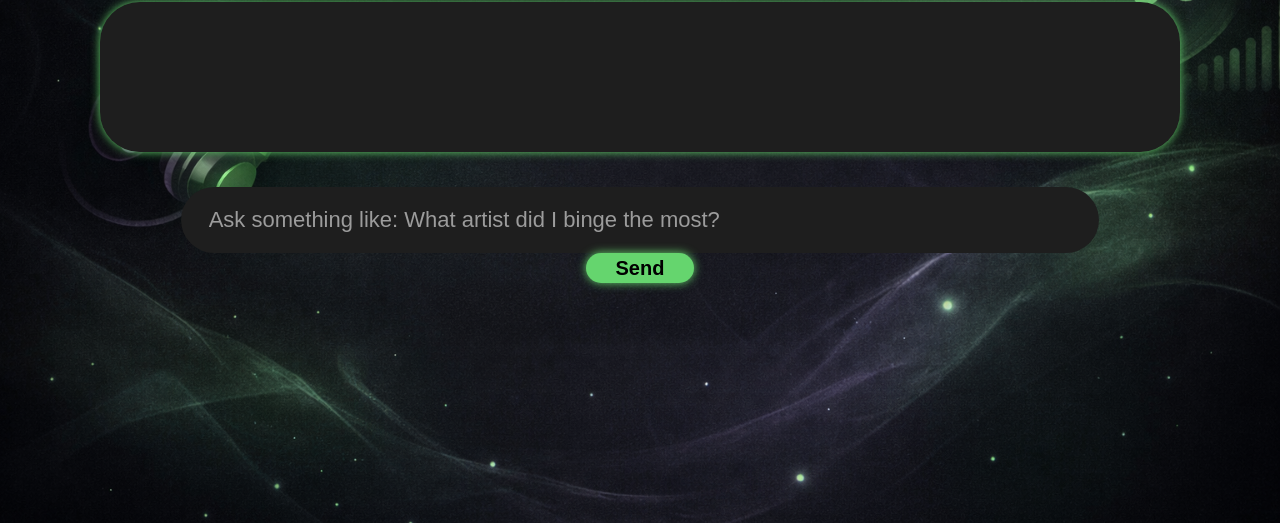
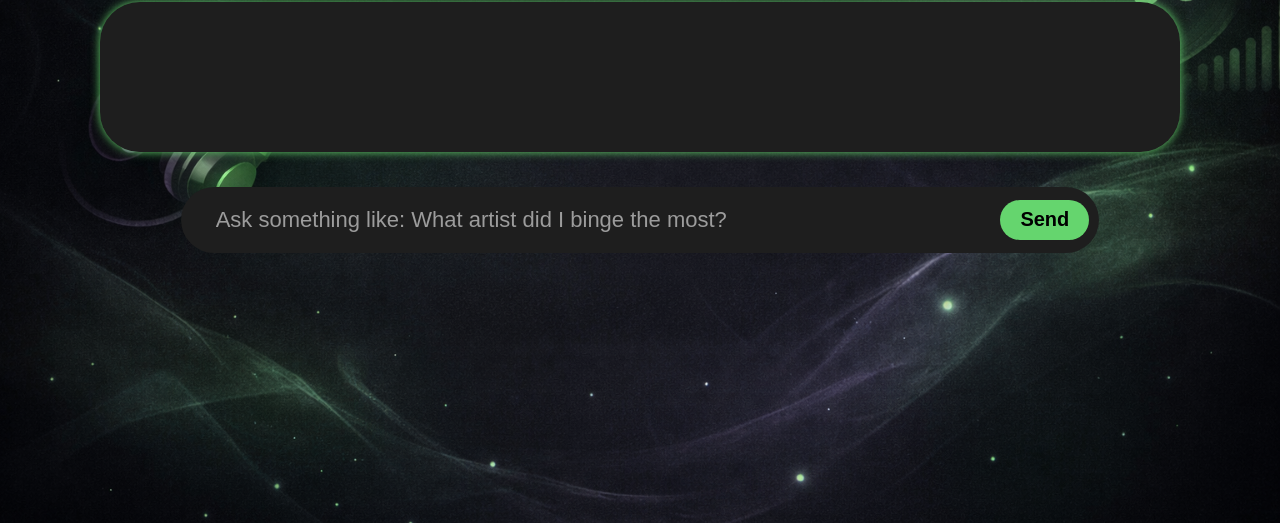
Before and after one commit to nicholasdaviees/spotify-listening-analyzer, a Flask app: page /llm in a window 1280 px wide. Shown: the part 206-729 px from the top of the page. Run offline with Flask 3, Linux system fonts and the light colour scheme.

Commit message:
fixed alignment of user input box and send button

```diff
--- a/static/llm-style.css
+++ b/static/llm-style.css
@@ -142,21 +142,23 @@ h1 { /* Highlight "Ask AI" in page title */
   line-height: 1.5;
 }
 
-/* User input */
+/* Begin user input style */
+.input-wrapper {
+  position: relative;
+  width: 85%;
+}
+
+/* User input box */
 .question-input {
-  width: 85%;
+  width: 100%;
   margin-top: 35px;
-
-  padding: 20px 28px;
+  padding: 20px 120px 20px 35px;
   box-sizing: border-box;
-
   background: #1e1e1e;
   color: #e0e0e0;
-
   border: none;
   outline: none;
   border-radius: 35px;
-
   font-size: 22px;
 }
 
@@ -166,32 +168,18 @@ h1 { /* Highlight "Ask AI" in page title */
 
 /* Send button */
 .question-input-button {
-  display: inline-flex;
-  align-items: center;
-  justify-content: center;
-  padding: 15px 30px;
+  position: absolute;
+  top: 47%;
+  padding: 0 20px;
+  right: 10px;
   border-radius: 999px;
-  gap: 8px;
-
-  height: 25px;
+  height: 40px;
   background: #65D56E;
   color: #000000;
   text-decoration: none;
   font-size: 20px;
   font-weight: 800;
-  line-height: 1;
   cursor: pointer;
-
   border: none;
-  box-shadow: 0 0px 10px #65D56E;
-  transition: all 0.3s ease;
 }
-
-.question-input-button:hover {
-  box-shadow: 0 0px 18px #65D56E;
-  transform: scale(1.02);
-}
-
-.question-input-button:active {
-  transform: scale(0.97);
-}
+/* End user input style */
--- a/templates/llm.html
+++ b/templates/llm.html
@@ -32,6 +32,7 @@
         <div class="chat-box-container">
             <div id="chat-box" class="chat-box"></div>
 
+            <div class="input-wrapper">
                 <input
                     type="text"
                     id="user-question"
@@ -39,7 +40,10 @@
                     placeholder="Ask something like: What artist did I binge the most?"
                 >
 
-            <button class="question-input-button" onclick="sendQuestion()">Send</button>
+                <button class="question-input-button" onclick="sendQuestion()">
+                    Send
+                </button>
+            </div>
         </div>
     </div>
     <script>
--- a/templates/results.html
+++ b/templates/results.html
@@ -262,7 +262,6 @@
             <!-- END TOP MONTH -->
             <!-- END BOTTOM ROW STATS -->
         </div>
-        <!-- TODO: Add button to go to LLM chatbot -->
         <div class="llm-button-wrap">
             <a href="{{ url_for('llm_page') }}" class="llm-button">
                 <span>Ask AI About Your Music</span>
```
Lines whose indentation alone changed are shown as unchanged.
